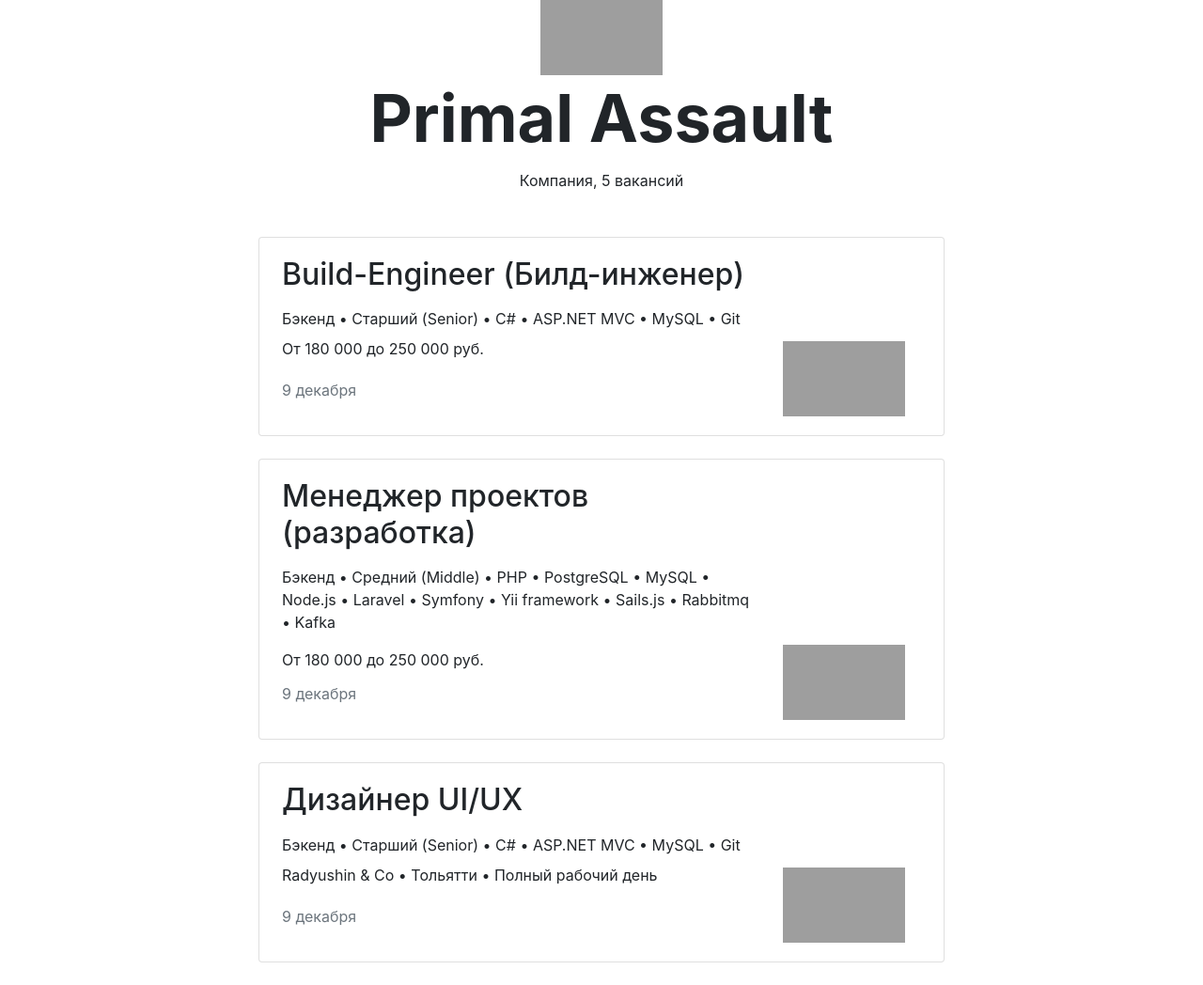
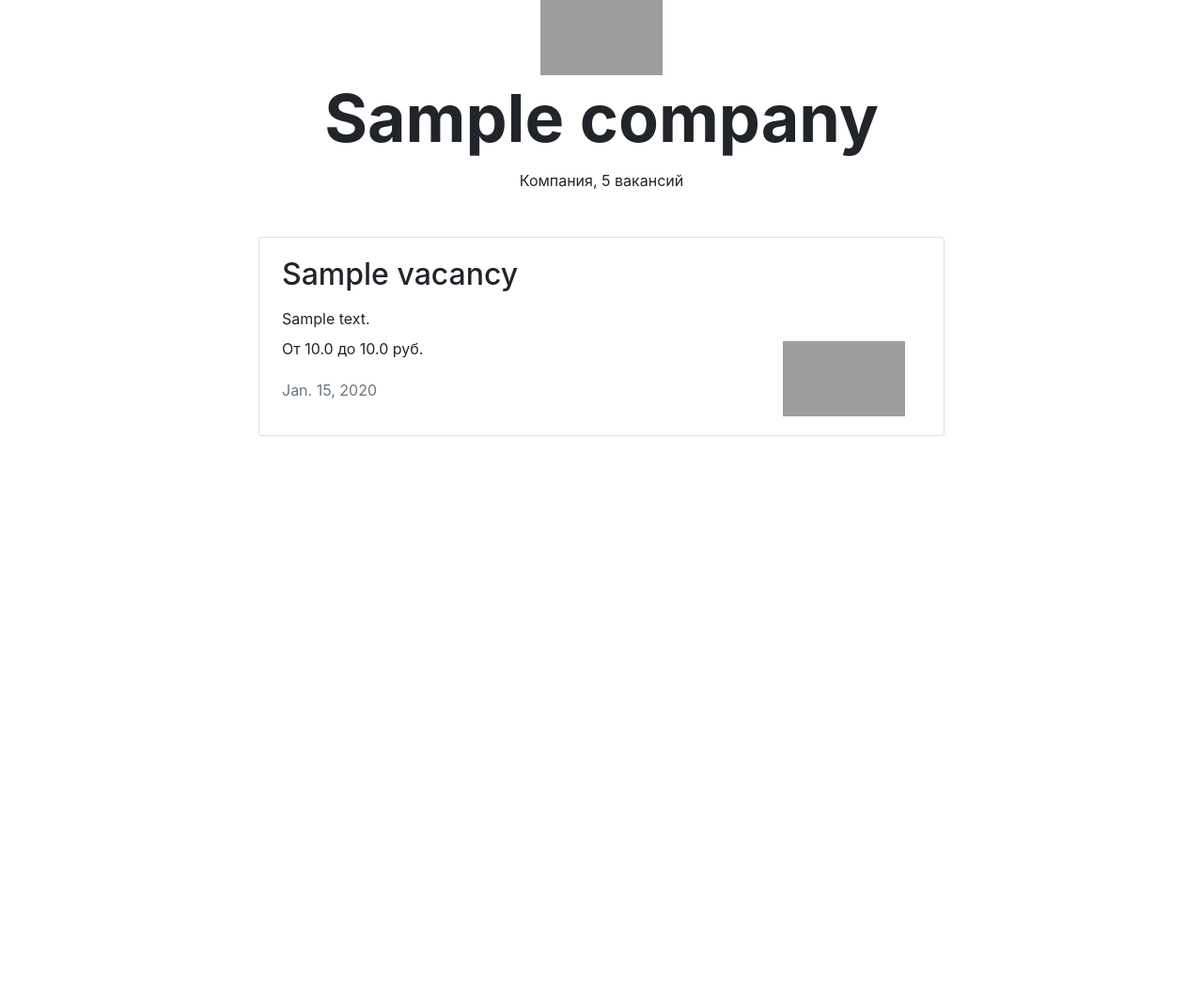
Before and after one commit to arifgafizov/jumanji_v1, a Django app: template jumanji_v1/jumanji/templates/company.html in a window 1280 px wide. Shown: the part 176-1224 px from the top of the page at 94% size. After the commit the page ends 640 px from the top, so only its background shows below. Run offline with Django 3.2, Linux system fonts and the light colour scheme; the template is opened without the code that fills it: values that come from a table or form of the project are taken from there, others are empty; tables that the repository leaves empty hold one stand-in row (values such as "Sample post"); some libraries are stand-ins or nearby versions; grey boxes are pictures that could not be loaded.

Commit message:
Update urls.py and CompaniesView and company.html

```diff
--- a/jumanji_v1/jumanji/jumanji/urls.py
+++ b/jumanji_v1/jumanji/jumanji/urls.py
@@ -23,6 +23,6 @@ urlpatterns = [
     path('', IndexView.as_view()),
     path('vacancies/', VacanciesView.as_view(), name='vacancies'),
     path('vacancies/<str:code>/', VacanciesSpecialtiesView.as_view(), name='specialties'),
-    path('companies/345', CompaniesView.as_view(), name='companies'),
+    path('companies/<int:id>/', CompaniesView.as_view(), name='companies'),
     path('vacancies/22', VacancyView.as_view(), name='vacancy'),
 ]
--- a/jumanji_v1/jumanji/templates/company.html
+++ b/jumanji_v1/jumanji/templates/company.html
@@ -8,18 +8,19 @@
       <div class="text-center">
         <img src="https://place-hold.it/130x80" width="130" height="80" alt="">
       </div>
-      <h1 class="h1 text-center mx-auto mt-0 pt-1" style="font-size: 70px;"><strong>Primal Assault</strong></h1>
+      <h1 class="h1 text-center mx-auto mt-0 pt-1" style="font-size: 70px;"><strong>{{company.name}}</strong></h1>
       <p class="text-center pt-1">Компания, 5 вакансий</p>
       <div class="row mt-5">
         <div class="col-12 col-lg-8 offset-lg-2 m-auto">
+          {% for vacancy in vacancies %}
           <div class="card mb-4">
             <div class="card-body px-4">
               <div class="row">
                 <div class="col-12 col-md-8 col-lg-9">
-                  <h2 class="h2 pb-2">Build-Engineer (Билд-инженер)</h2>
-                  <p class="mb-2">Бэкенд • Старший (Senior) • C# • ASP.NET MVC • MySQL • Git</p>
-                  <p>От 180 000 до 250 000 руб.</p>
-                  <p class="text-muted pt-1">9 декабря</p>
+                  <h2 class="h2 pb-2">{{vacancy.title}}</h2>
+                  <p class="mb-2">{{vacancy.description}}</p>
+                  <p>От {{vacancy.salary_min}} до {{vacancy.salary_max}} руб.</p>
+                  <p class="text-muted pt-1">{{vacancy.published_at}}</p>
                 </div>
                 <div class="col-12 col-md-4 col-lg-3 d-flex align-items-end">
                   <img src="https://place-hold.it/130x80" width="130" height="80" alt="">
@@ -27,36 +28,7 @@
               </div>
             </div>
           </div>
-          <div class="card mb-4">
-            <div class="card-body px-4">
-              <div class="row">
-                <div class="col-12 col-md-8 col-lg-9">
-                  <h2 class="h2 pb-2">Менеджер проектов (разработка)</h2>
-                  <p>Бэкенд • Средний (Middle) • PHP • PostgreSQL • MySQL • Node.js • Laravel • Symfony • Yii framework • Sails.js • Rabbitmq • Kafka</p>
-                  <p class="mb-2">От 180 000 до 250 000 руб.</p>
-                  <p class="text-muted pt-1">9 декабря</p>
-                </div>
-                <div class="col-12 col-md-4 col-lg-3 d-flex align-items-end">
-                  <img src="https://place-hold.it/130x80" width="130" height="80" alt="">
-                </div>
-              </div>
-            </div>
-          </div>
-          <div class="card mb-4">
-            <div class="card-body px-4">
-              <div class="row">
-                <div class="col-12 col-md-8 col-lg-9">
-                  <h2 class="h2 pb-2">Дизайнер UI/UX</h2>
-                  <p class="mb-2">Бэкенд • Старший (Senior) • C# • ASP.NET MVC • MySQL • Git</p>
-                  <p>Radyushin & Co • Тольятти • Полный рабочий день</p>
-                  <p class="text-muted pt-1">9 декабря</p>
-                </div>
-                <div class="col-12 col-md-4 col-lg-3 d-flex align-items-end">
-                  <img src="https://place-hold.it/130x80" width="130" height="80" alt="">
-                </div>
-              </div>
-            </div>
-          </div>
+          {% endfor %}
         </div>
       </div>
     </section>
```
Also changed, not shown: jumanji_v1/jumanji/app_jumanji/views.py (+10 -2 lines).
